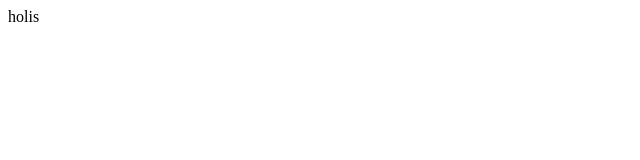
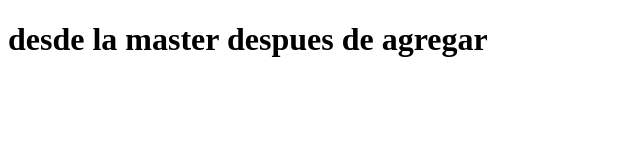
Before and after one commit to leonyudithk/Git-trunk-based, a plain HTML site: page index.html in a window 1280 px wide. Shown: the whole page, without its empty margins (0-640 px from the left). Drawn offline with Linux system fonts and the light colour scheme.

Commit message:
desde master

```diff
--- a/index.html
+++ b/index.html
@@ -8,7 +8,7 @@
 </head>
 <body>
   <div>
-      holis
+     <h1>desde la master despues de agregar</h1>
   </div>
 </body>
 </html>
```
